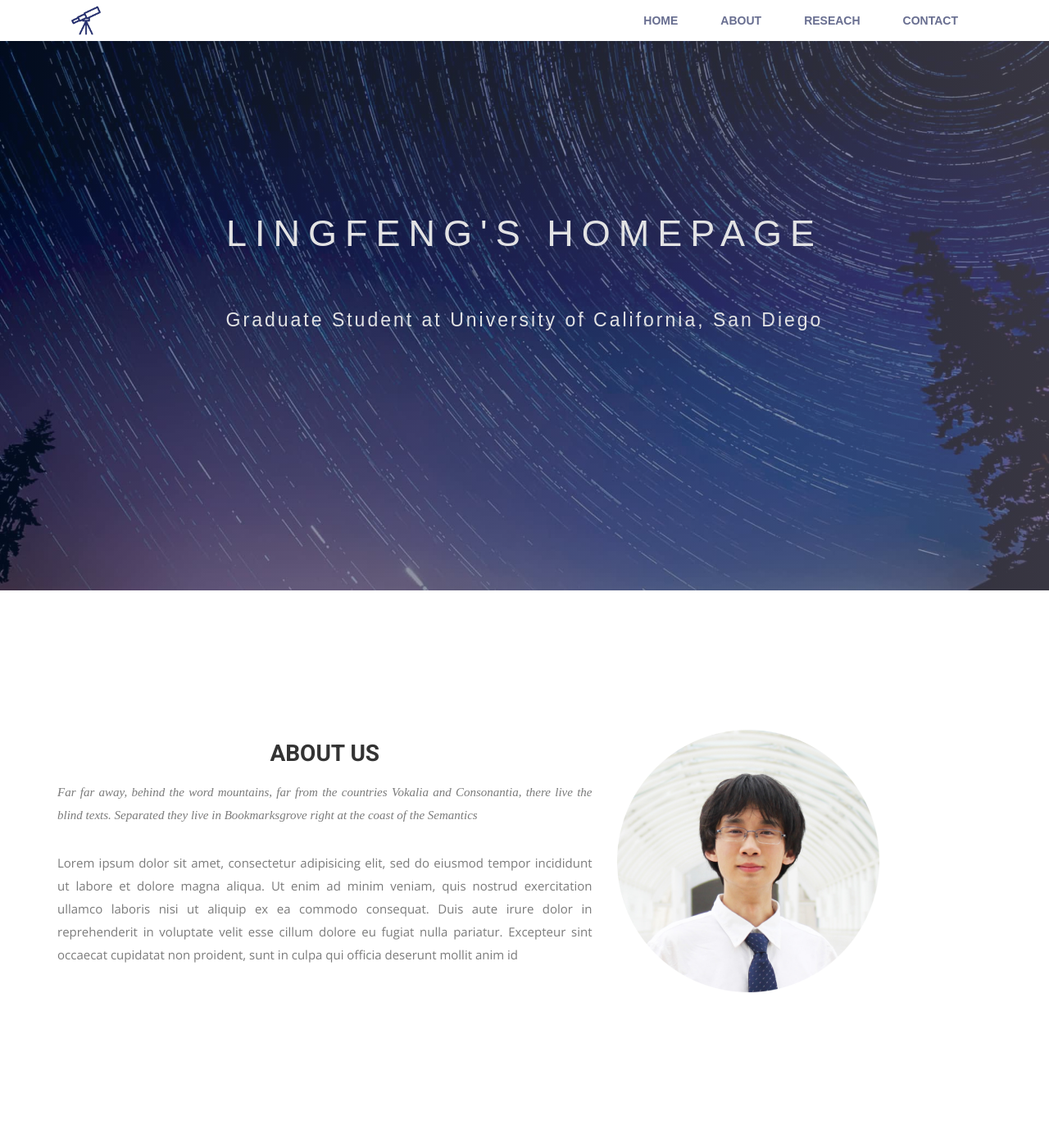
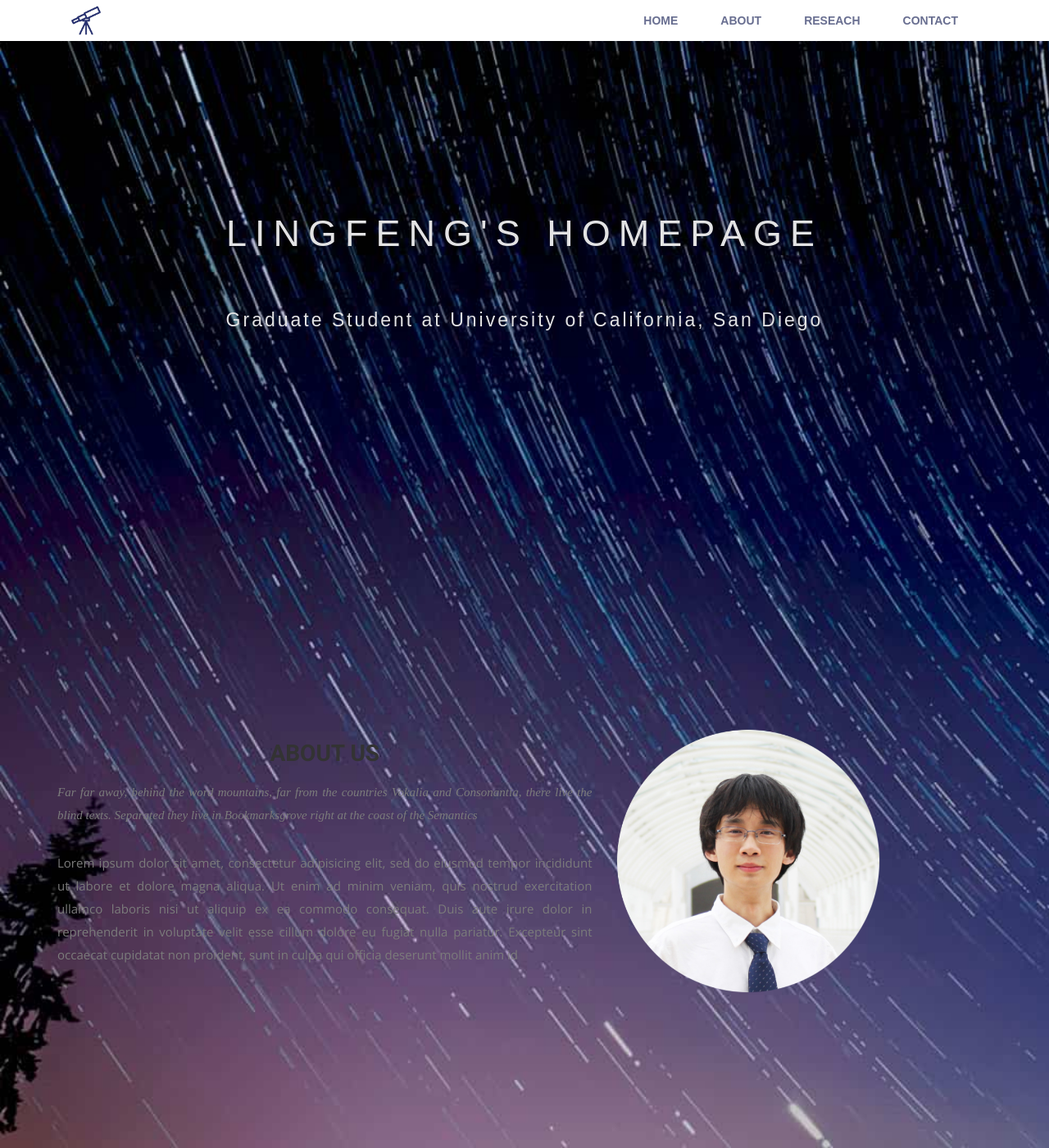
Before and after one commit to wei-lingfeng/lingfeng-wei.github.io, a Jekyll site: the page built from index.html, in a window 1280 px wide and 1400 px high. Shown: the whole window at 82% size. Built offline with Jekyll 4.4.1, drawn with Linux system fonts in a browser that asks for light colours; nearby versions of some CDN libraries; some web fonts are replaced.

Commit message:
Update airspace.css

```diff
--- a/css/airspace.css
+++ b/css/airspace.css
@@ -112,30 +112,20 @@
 }
 #slider:before {
   content: "";
-  position: absolute;
+  position: fixed;
+  z-index = -1;
   left: 0;
   top: 0;
   bottom: 0;
   right: 0;
   width: 100%;
   height: 100%;
-  background: linear-gradient(to left, #8b86a3, #031c49);
-  opacity: 0.4;
+  background: url("../img/slider-bg.jpg");
+  background-size: cover;
+  /*background: linear-gradient(to left, #8b86a3, #031c49);
+  opacity: 0.4;*/
 }
-slider:after{
-  content:"";
-  position:fixed; /* stretch a fixed position to the whole screen */
-  top:0;
-  height:100vh; /* fix for mobile browser address bar appearing disappearing */
-  left:0;
-  right:0;
-  z-index:-1; /* needed to keep in the background */
-  background: url(https://www.w3schools.com/css/trolltunga.jpg) center center;
-  -webkit-background-size: cover;
-  -moz-background-size: cover;
-  -o-background-size: cover;
-  background-size: cover;
-}
+
 #slider .block {
   color: #E3E3E4;
 }
```
